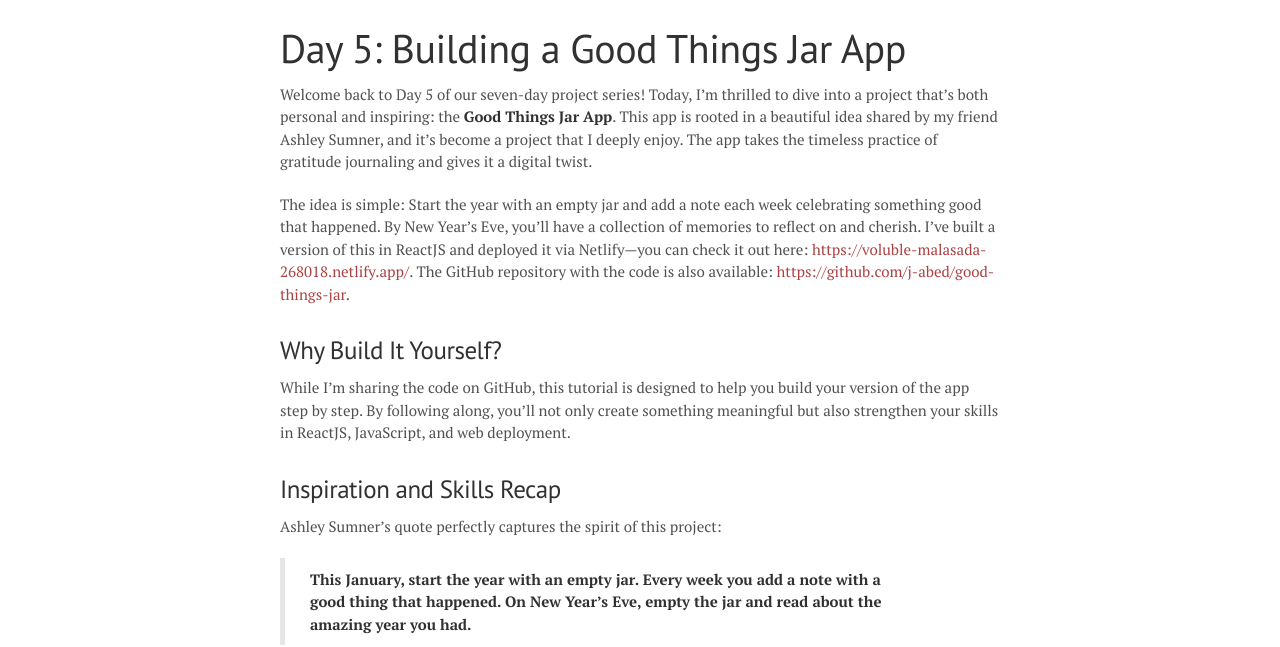
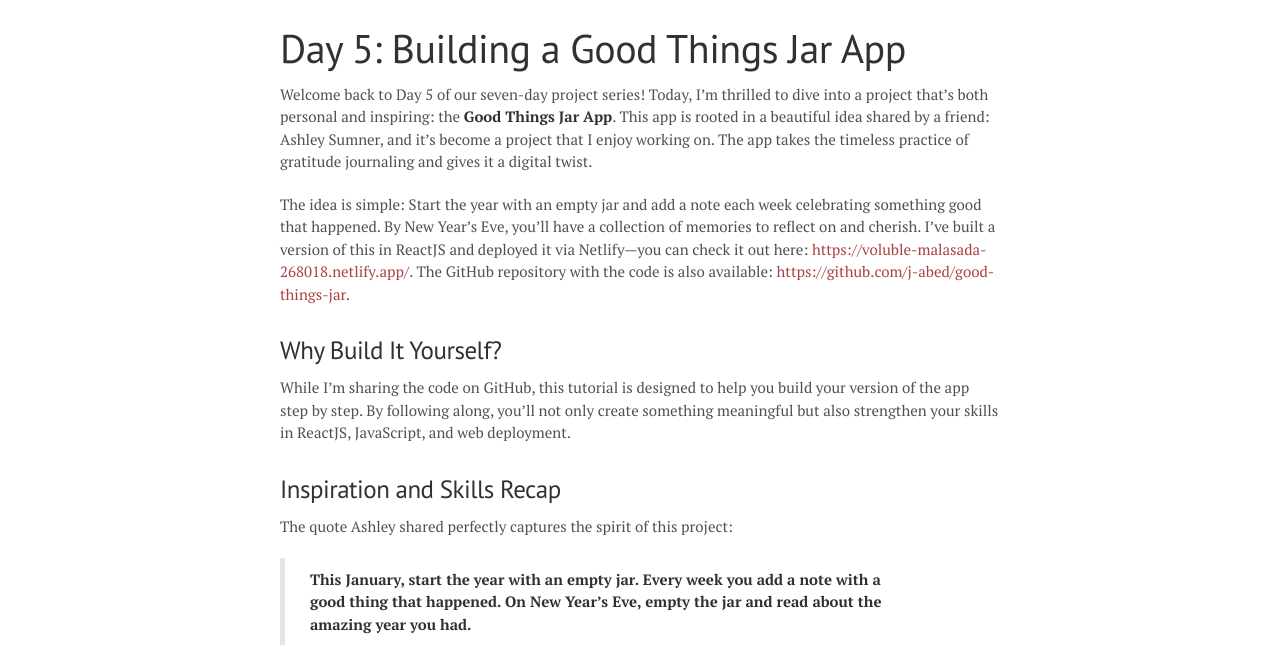
Before and after one commit to j-abed/j-abed.github.io, a Jekyll site: the page built from _posts/2025-01-06-Day 5 Good Things Jar.md, in a window 1280 px wide and 900 px high. Shown: the part 219-866 px from the top of the window. Built offline with Jekyll 4.4.1, drawn with Linux system fonts in a browser that asks for light colours; comment, search, counter and statistics services are not loaded.

Commit message:
edits to post

```diff
--- a/_posts/2025-01-06-Day 5 Good Things Jar.md
+++ b/_posts/2025-01-06-Day 5 Good Things Jar.md
@@ -9,7 +9,7 @@ permalink: /day-5/
 
 # Day 5: Building a Good Things Jar App
 
-Welcome back to Day 5 of our seven-day project series! Today, I’m thrilled to dive into a project that’s both personal and inspiring: the **Good Things Jar App**. This app is rooted in a beautiful idea shared by my friend Ashley Sumner, and it’s become a project that I deeply enjoy. The app takes the timeless practice of gratitude journaling and gives it a digital twist.
+Welcome back to Day 5 of our seven-day project series! Today, I’m thrilled to dive into a project that’s both personal and inspiring: the **Good Things Jar App**. This app is rooted in a beautiful idea shared by a friend: Ashley Sumner, and it’s become a project that I enjoy working on. The app takes the timeless practice of gratitude journaling and gives it a digital twist.
 
 The idea is simple: Start the year with an empty jar and add a note each week celebrating something good that happened. By New Year’s Eve, you’ll have a collection of memories to reflect on and cherish. I’ve built a version of this in ReactJS and deployed it via Netlify—you can check it out here: [https://voluble-malasada-268018.netlify.app/](https://voluble-malasada-268018.netlify.app/). The GitHub repository with the code is also available: [https://github.com/j-abed/good-things-jar](https://github.com/j-abed/good-things-jar).
 
@@ -19,7 +19,7 @@ While I’m sharing the code on GitHub, this tutorial is designed to help you bu
 
 ### Inspiration and Skills Recap
 
-Ashley Sumner’s quote perfectly captures the spirit of this project:
+The quote Ashley shared perfectly captures the spirit of this project:
 
 > **This January, start the year with an empty jar. Every week you add a note with a good thing that happened. On New Year’s Eve, empty the jar and read about the amazing year you had.**
 
```
